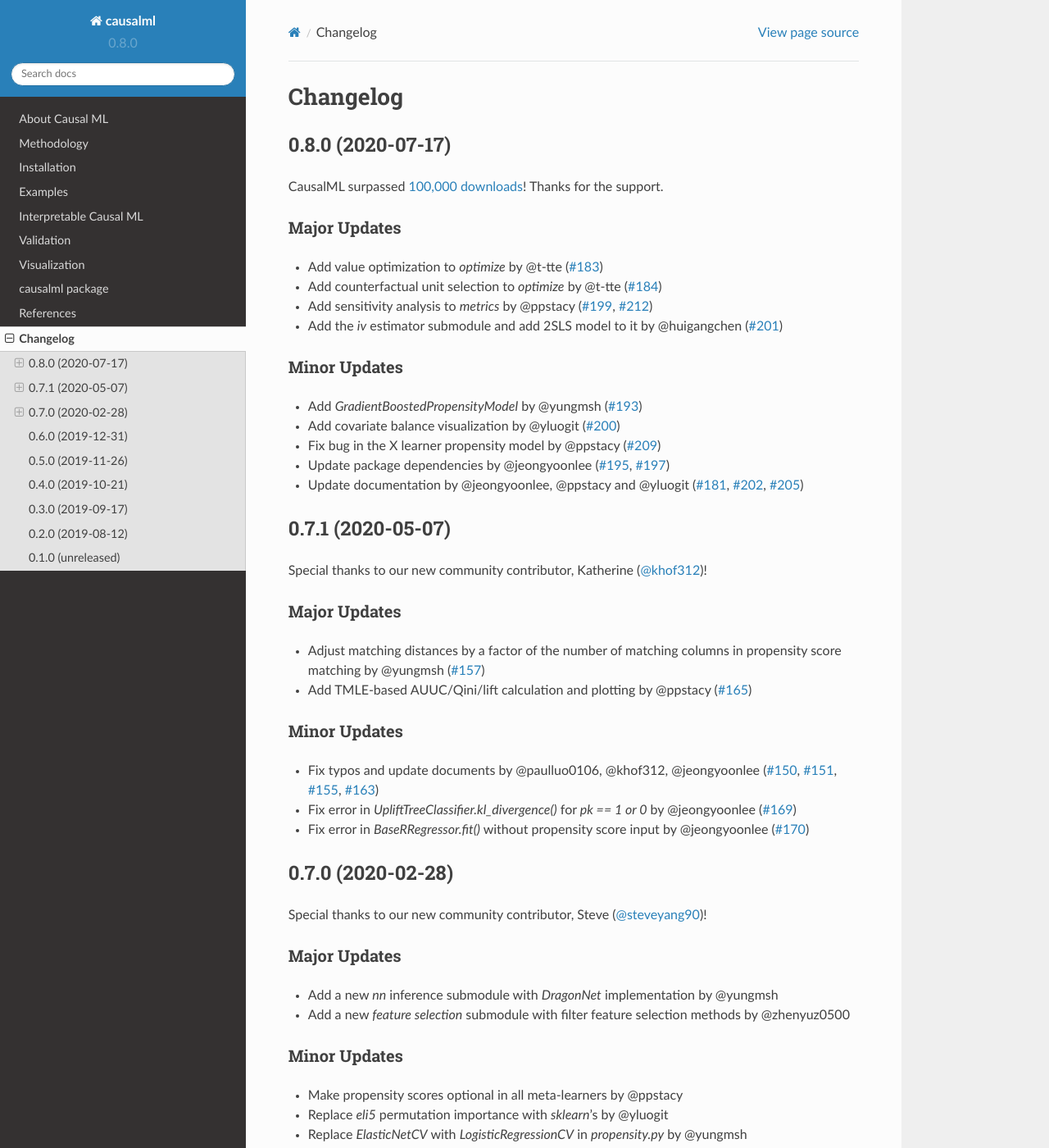
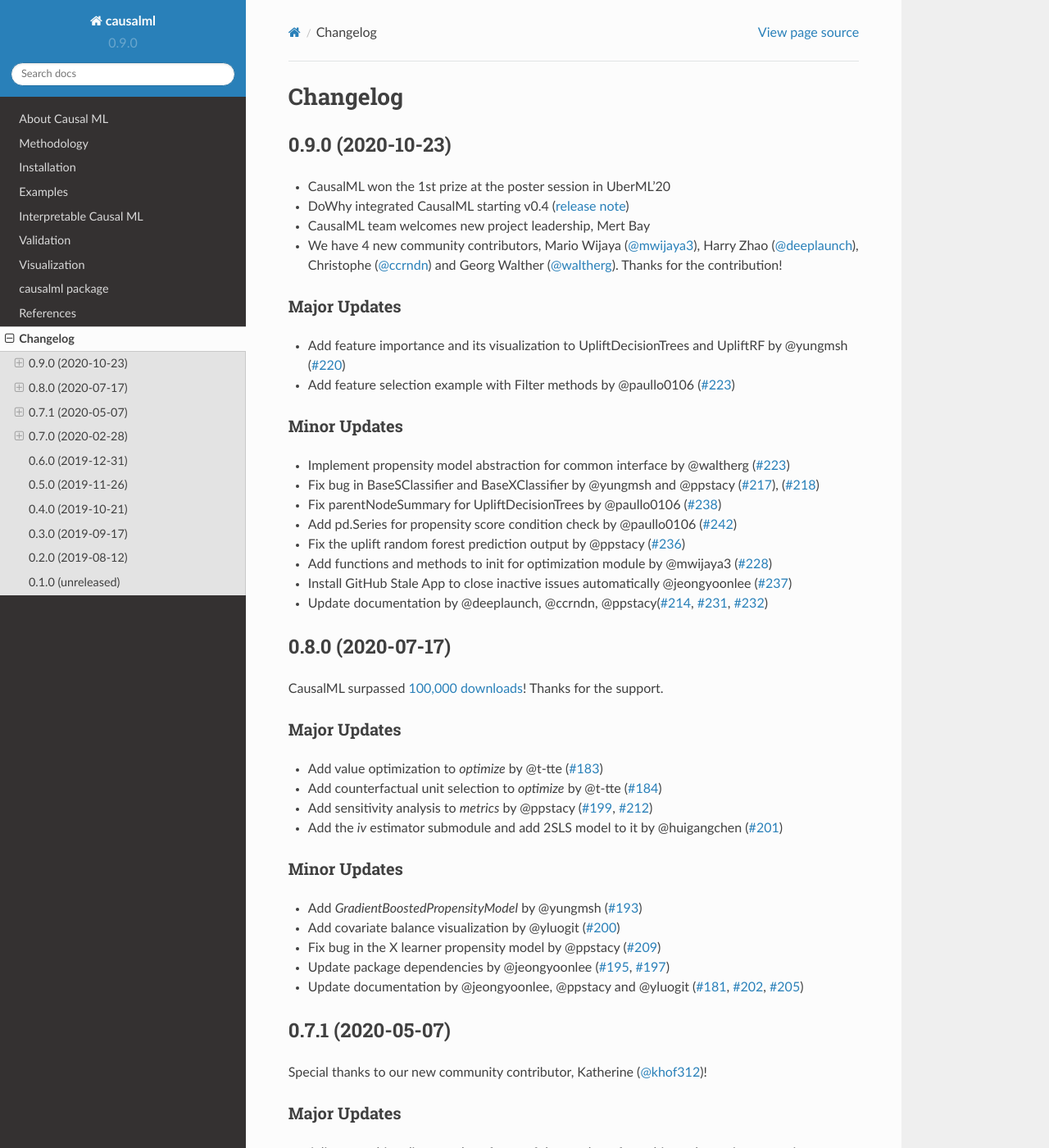
Before and after one commit to uber/causalml, a Sphinx documentation site: the page built from docs/changelog.rst, in a window 1280 px wide and 1400 px high. Shown: the whole window at 82% size. Built offline with Sphinx 7.4.7 and the Read the Docs theme 2.0.0, drawn with Linux system fonts in a browser that asks for light colours; cross-references to code outside the pages are shown as plain code; some of the changed text lies outside the part shown.

Commit message:
v0.9.0 release (#243)
* v0.9.0 release

```diff
--- a/causalml/__init__.py
+++ b/causalml/__init__.py
@@ -1,5 +1,5 @@
 name = 'causalml'
-__version__ = '0.8.0'
+__version__ = '0.9.0'
 __all__ = ['dataset',
            'features',
            'feature_selection',
--- a/docs/changelog.rst
+++ b/docs/changelog.rst
@@ -2,6 +2,30 @@
 
 Changelog
 =========
+0.9.0 (2020-10-23)
+------------------
+- CausalML won the 1st prize at the poster session in UberML'20
+- DoWhy integrated CausalML starting v0.4 (`release note <https://github.com/microsoft/dowhy/releases/tag/v0.4>`_)
+- CausalML team welcomes new project leadership, Mert Bay
+- We have 4 new community contributors, Mario Wijaya (`@mwijaya3 <https://github.com/mwijaya3>`_), Harry Zhao (`@deeplaunch <https://github.com/deeplaunch>`_), Christophe (`@ccrndn <https://github.com/ccrndn>`_) and Georg Walther (`@waltherg <https://github.com/waltherg>`_). Thanks for the contribution!
+
+Major Updates
+~~~~~~~~~~~~~
+- Add feature importance and its visualization to UpliftDecisionTrees and UpliftRF by @yungmsh (`#220 <https://github.com/uber/causalml/pull/220>`_)
+- Add feature selection example with Filter methods by @paullo0106 (`#223 <https://github.com/uber/causalml/pull/223>`_)
+
+Minor Updates
+~~~~~~~~~~~~~
+- Implement propensity model abstraction for common interface by @waltherg (`#223 <https://github.com/uber/causalml/pull/223>`_)
+- Fix bug in BaseSClassifier and BaseXClassifier by @yungmsh and @ppstacy (`#217 <https://github.com/uber/causalml/pull/217>`_), (`#218 <https://github.com/uber/causalml/pull/218>`_)
+- Fix parentNodeSummary for UpliftDecisionTrees by @paullo0106 (`#238 <https://github.com/uber/causalml/pull/238>`_)
+- Add pd.Series for propensity score condition check by @paullo0106 (`#242 <https://github.com/uber/causalml/pull/242>`_)
+- Fix the uplift random forest prediction output by @ppstacy (`#236 <https://github.com/uber/causalml/pull/236>`_)
+- Add functions and methods to init for optimization module by @mwijaya3 (`#228 <https://github.com/uber/causalml/pull/228>`_)
+- Install GitHub Stale App to close inactive issues automatically @jeongyoonlee (`#237 <https://github.com/uber/causalml/pull/237>`_)
+- Update documentation by @deeplaunch, @ccrndn, @ppstacy(`#214 <https://github.com/uber/causalml/pull/214>`_, `#231 <https://github.com/uber/causalml/pull/231>`_, `#232 <https://github.com/uber/causalml/pull/232>`_)
+
+
 
 0.8.0 (2020-07-17)
 ------------------
@@ -35,7 +59,7 @@
 
 Minor Updates
 ~~~~~~~~~~~~~
-- Fix typos and update documents by @paulluo0106, @khof312, @jeongyoonlee (`#150 <https://github.com/uber/causalml/pull/150>`_, `#151 <https://github.com/uber/causalml/pull/151>`_, `#155 <https://github.com/uber/causalml/pull/155>`_, `#163 <https://github.com/uber/causalml/pull/163>`_)
+- Fix typos and update documents by @paullo0106, @khof312, @jeongyoonlee (`#150 <https://github.com/uber/causalml/pull/150>`_, `#151 <https://github.com/uber/causalml/pull/151>`_, `#155 <https://github.com/uber/causalml/pull/155>`_, `#163 <https://github.com/uber/causalml/pull/163>`_)
 - Fix error in `UpliftTreeClassifier.kl_divergence()` for `pk == 1 or 0` by @jeongyoonlee (`#169 <https://github.com/uber/causalml/pull/169>`_)
 - Fix error in `BaseRRegressor.fit()` without propensity score input by @jeongyoonlee (`#170 <https://github.com/uber/causalml/pull/170>`_)
 
@@ -73,7 +97,7 @@
 
 - Add `TMLELearner`, targeted maximum likelihood estimator to `inference.meta` by @huigangchen
 - Add an option to DGPs for regression to simulate imbalanced propensity distribution by @huigangchen
-- Fix incorrect edge connections, and add more information in the uplift tree plot by @paulluo0106
+- Fix incorrect edge connections, and add more information in the uplift tree plot by @paullo0106
 - Fix an installation error related to `Cython` and `numpy` by @FlorianWilhelm
 - Drop Python 2 support from `setup.py` by @jeongyoonlee
 - Update `causaltree.pyx` Cython code to be compatible with `scikit-learn>=0.21.0` by @jeongyoonlee
```
